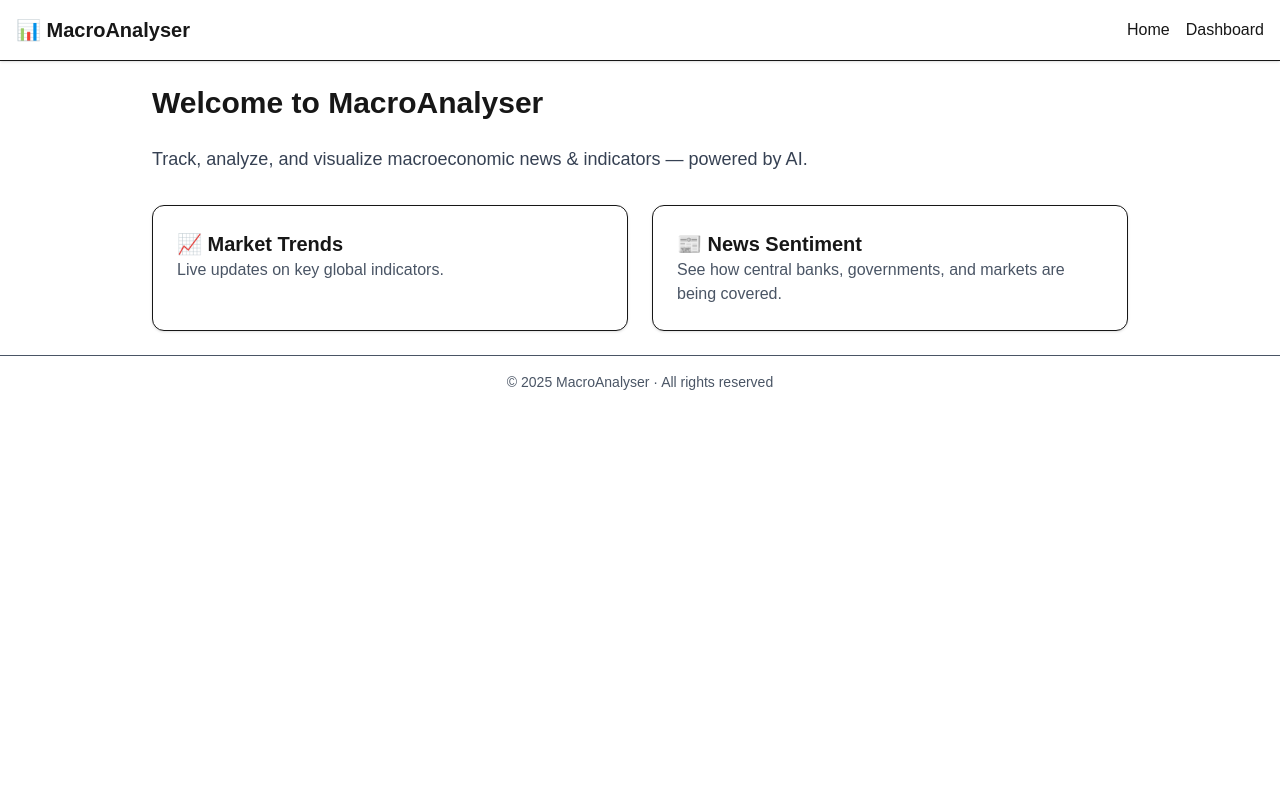
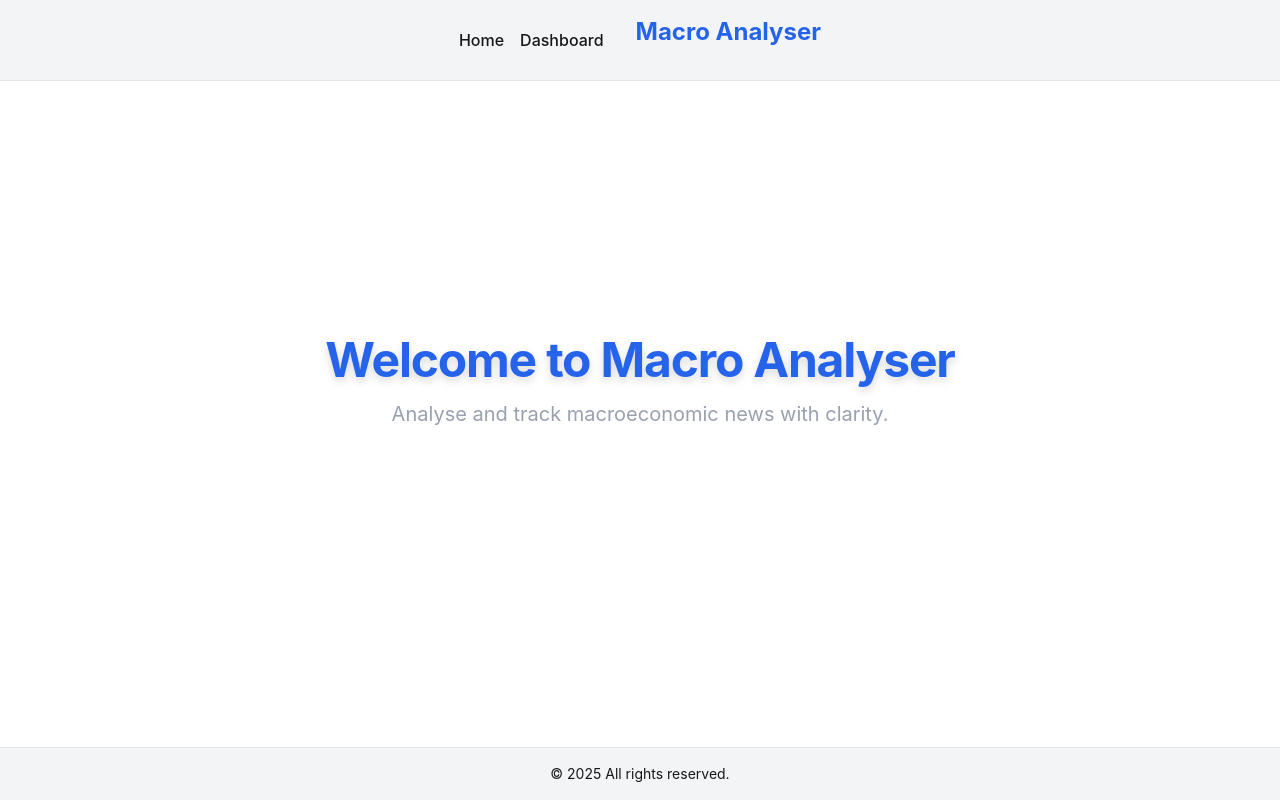
Before and after one commit to t-goel/MacroAnalyzer, a Next.js app in the folder frontend/: page / in a window 1280 px wide. Built offline with nearby package versions, Linux system fonts and the light colour scheme.

Commit message:
making pretty

```diff
--- a/frontend/app/globals.css
+++ b/frontend/app/globals.css
@@ -3,24 +3,73 @@
 :root {
   --background: #ffffff;
   --foreground: #171717;
-}
 
-.color-example inline {
-  --color-background: var(--background);
-  --color-foreground: var(--foreground);
-  --font-sans: var(--font-geist-sans);
-  --font-mono: var(--font-geist-mono);
+  /* Modern sleek theme colors */
+  --primary: #2563eb; /* Tailwind blue-600 */
+  --secondary: #f3f4f6; /* Light gray for contrast */
+  --accent: #9333ea; /* Purple accent */
 }
 
 @media (prefers-color-scheme: dark) {
   :root {
     --background: #0a0a0a;
     --foreground: #ededed;
+    --secondary: #1f2937; /* Dark gray */
   }
 }
 
 body {
   background: var(--background);
   color: var(--foreground);
-  font-family: Arial, Helvetica, sans-serif;
+  font-family: 'Inter', Arial, Helvetica, sans-serif;
+  display: flex;
+  flex-direction: column;
+  min-height: 100vh; /* Makes footer stick to bottom */
 }
+
+main {
+  flex: 1; /* Pushes footer to bottom */
+  display: flex;
+  flex-direction: column;
+  justify-content: center; /* Center content vertically */
+  align-items: center; /* Center content horizontally */
+  padding: 2rem;
+}
+
+/* Titles: make them stand out */
+h1, h2, h3 {
+  font-weight: 700;
+  color: var(--primary);
+  margin-bottom: 1rem;
+}
+
+/* Navigation bar */
+nav {
+  display: flex;
+  justify-content: center;
+  gap: 2rem;
+  background: var(--secondary);
+  padding: 1rem 0;
+  border-bottom: 1px solid #e5e7eb;
+}
+
+nav a {
+  text-decoration: none;
+  color: var(--foreground);
+  font-weight: 500;
+  transition: color 0.2s ease-in-out;
+}
+
+nav a:hover {
+  color: var(--accent);
+}
+
+/* Footer */
+footer {
+  text-align: center;
+  padding: 1rem;
+  font-size: 0.875rem;
+  border-top: 1px solid #e5e7eb;
+  background: var(--secondary);
+  color: var(--foreground);
+}
--- a/frontend/app/layout.tsx
+++ b/frontend/app/layout.tsx
@@ -13,19 +13,21 @@ export default function RootLayout({
 }) {
   return (
     <html lang="en">
-      <body className="bg-gray-50 text-gray-900 font-sans">
-        <header className="p-4 border-b bg-white shadow-sm flex justify-between items-center">
-          <h1 className="text-xl font-bold">📊 MacroAnalyser</h1>
-          <nav className="space-x-4">
-            <a href="/" className="hover:underline">Home</a>
-            <a href="/dashboard" className="hover:underline">Dashboard</a>
+      <body className="flex flex-col min-h-screen">
+        <header>
+          <nav className="flex justify-between items-center px-6 py-4 bg-gray-100 dark:bg-gray-800 border-b">
+            <div className="space-x-4">
+              <a href="/" className="hover:text-blue-600">Home</a>
+              <a href="/dashboard" className="hover:text-blue-600">Dashboard</a>
+            </div>
+            <h1 className="text-2xl font-bold text-blue-600">Macro Analyser</h1>
           </nav>
         </header>
 
-        <main className="p-6 max-w-5xl mx-auto">{children}</main>
+        <main className="flex-1 flex items-center justify-center">{children}</main>
 
-        <footer className="p-4 border-t bg-white text-center text-sm text-gray-600">
-          &copy; {new Date().getFullYear()} MacroAnalyser · All rights reserved
+        <footer className="text-center py-4 border-t bg-gray-100 dark:bg-gray-800 text-sm text-gray-600 dark:text-gray-300">
+          © {new Date().getFullYear()} All rights reserved.
         </footer>
       </body>
     </html>
--- a/frontend/app/page.tsx
+++ b/frontend/app/page.tsx
@@ -1,24 +1,15 @@
-export default function HomePage() {
+export default function Home() {
   return (
-    <section className="space-y-6">
-      <h2 className="text-3xl font-bold">Welcome to MacroAnalyser</h2>
-      <p className="text-lg text-gray-700">
-        Track, analyze, and visualize macroeconomic news & indicators — powered by AI.
-      </p>
-
-      <div className="grid md:grid-cols-2 gap-6 mt-8">
-        <div className="p-6 border rounded-xl bg-white shadow-sm">
-          <h3 className="font-semibold text-xl">📈 Market Trends</h3>
-          <p className="text-gray-600">Live updates on key global indicators.</p>
-        </div>
-
-        <div className="p-6 border rounded-xl bg-white shadow-sm">
-          <h3 className="font-semibold text-xl">📰 News Sentiment</h3>
-          <p className="text-gray-600">
-            See how central banks, governments, and markets are being covered.
+    <main className="flex-grow flex items-center justify-center -mt-16">
+        <div className="text-center space-y-6">
+          <h2 className="text-5xl font-extrabold tracking-tight text-white drop-shadow-lg">
+            Welcome to Macro Analyser
+          </h2>
+          <p className="text-xl text-gray-400">
+            Analyse and track macroeconomic news with clarity.
           </p>
         </div>
-      </div>
-    </section>
-  );
+      </main>
+
+  )
 }
```
